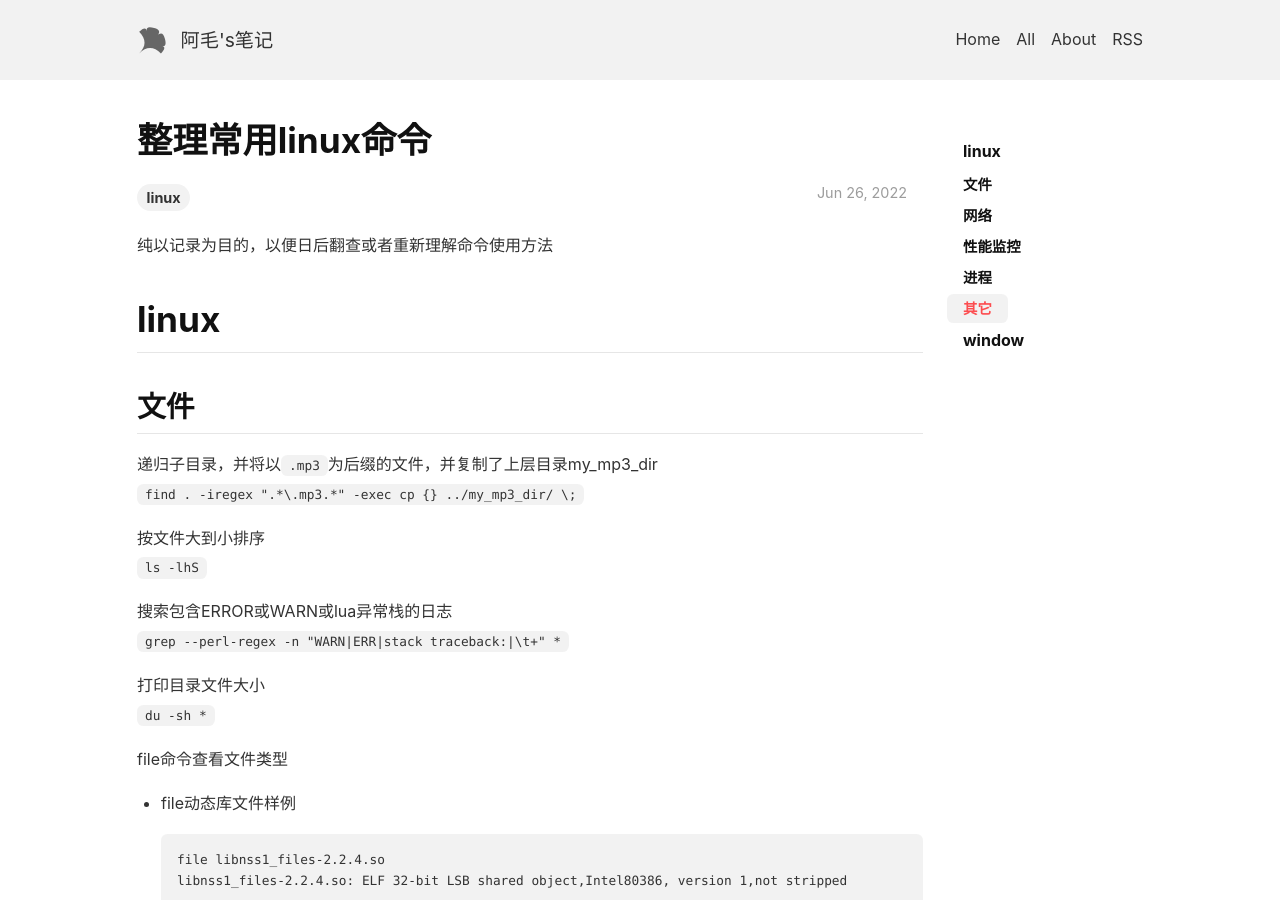
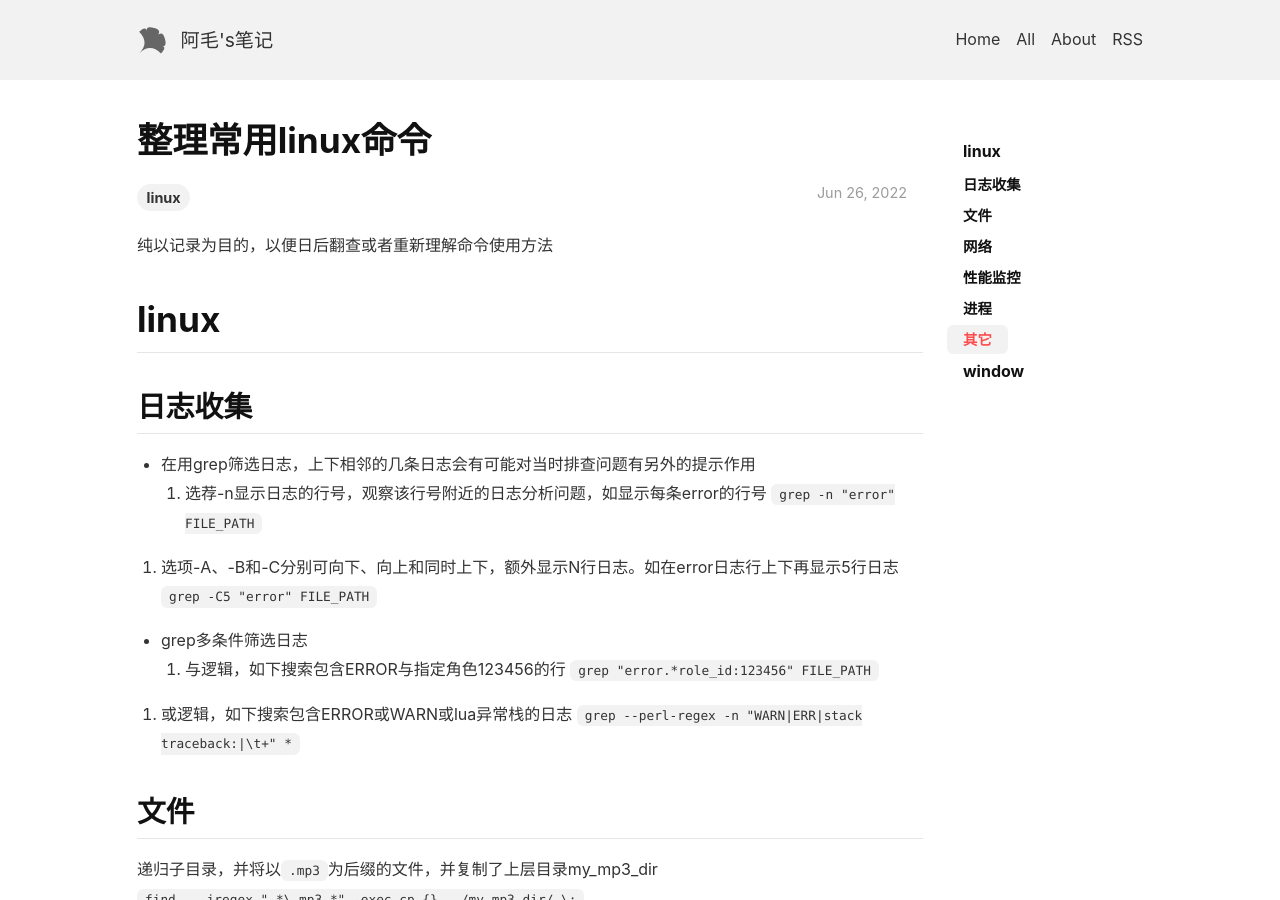
Before and after one commit to lizijie/lizijie.github.io, a Jekyll site: the page built from _posts/2022-06-26-整理常用linux命令.md, in a window 1280 px wide and 900 px high. Built offline with Jekyll 4.4.1, drawn with Linux system fonts in a browser that asks for light colours; nearby versions of some CDN libraries; comment, search, counter and statistics services are not loaded; some of the changed text lies outside the part shown.

Commit message:
update 2022-06-26-整理常用linux命令

````diff
--- a/_posts/2022-06-26-整理常用linux命令.md
+++ b/_posts/2022-06-26-整理常用linux命令.md
@@ -9,6 +9,22 @@ tags: linux
 
 # linux
 
+## 日志收集
+
+* 在用grep筛选日志，上下相邻的几条日志会有可能对当时排查问题有另外的提示作用
+1. 选荐-n显示日志的行号，观察该行号附近的日志分析问题，如显示每条error的行号
+`grep -n "error" FILE_PATH`
+
+2. 选项-A、-B和-C分别可向下、向上和同时上下，额外显示N行日志。如在error日志行上下再显示5行日志
+`grep -C5 "error" FILE_PATH`
+
+* grep多条件筛选日志
+1. 与逻辑，如下搜索包含ERROR与指定角色123456的行
+`grep "error.*role_id:123456" FILE_PATH`
+
+2. 或逻辑，如下搜索包含ERROR或WARN或lua异常栈的日志
+`grep --perl-regex -n "WARN|ERR|stack traceback:|\t+" *`
+
 ## 文件
 
 递归子目录，并将以`.mp3`为后缀的文件，并复制了上层目录my_mp3_dir<br>
@@ -123,6 +136,12 @@ cat /proc/version
 ctrl+z将当前命令切换到后台<br>
 fg命令将最近一次切到的台台的命令，切回前台<br>
 
+ubuntu/Debian sh命令默认指向dash，而centos/rhel指向bash。所以在其中运行正常的shell脚本，视具体的用法在另一系统下会语法错误<br>
+ubuntu切换sh为bash的方法如下<br>
+```
+sudo dpkg-reconfigure dash
+在弹出的对话框界面中选择 <No> 然后按回车。
+```
 
 # window
 
````
Also changed, not shown: other parts of _posts/2022-06-26-整理常用linux命令.md (+0 -3 lines).
